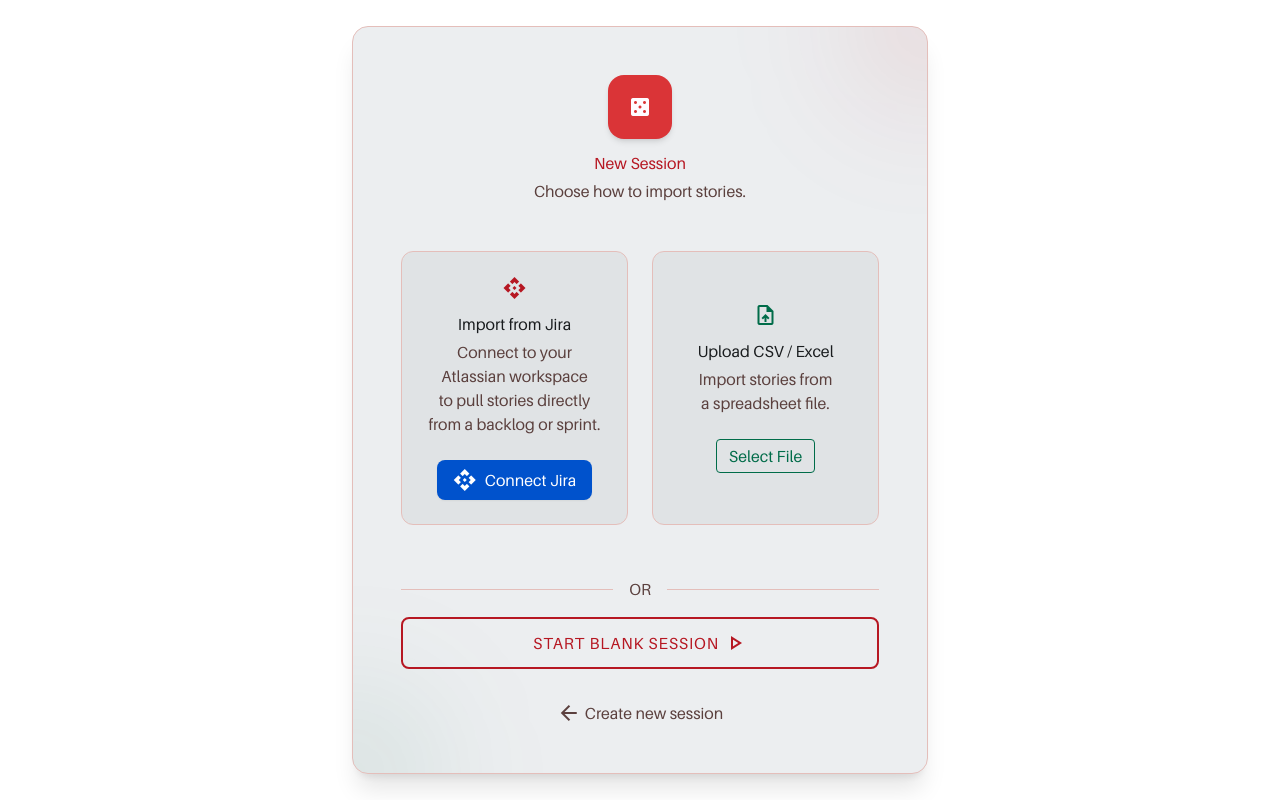
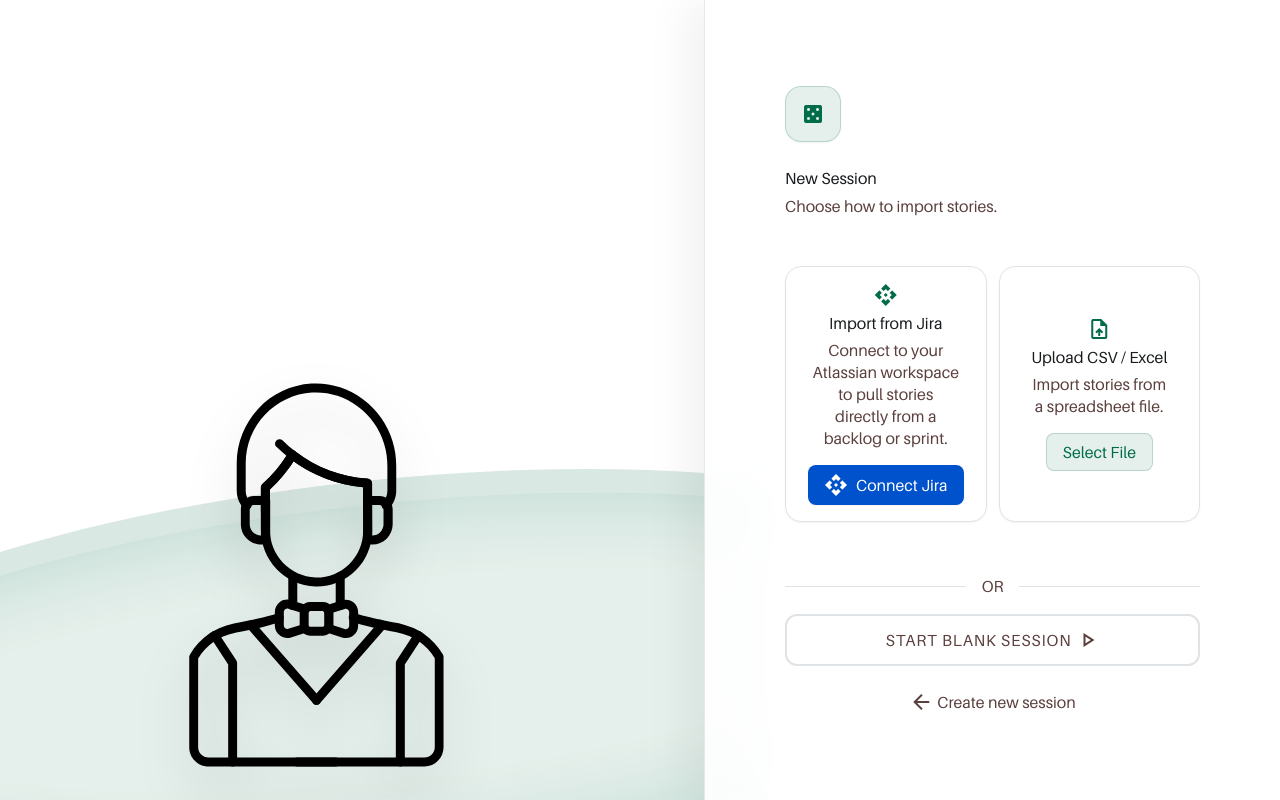
Before and after one commit to kevinezzat/aaib-casino-scrum-poker, a React (Vite) app in the folder client/: page /create/1 in a window 1280 px wide. Built offline with nearby package versions, Linux system fonts and the light colour scheme; no server answers.

Commit message:
Refresh create session UI theme
Redesigned the Create Session page with a split-screen layout, updated form and import cards, and a more polished dealer/table visual. Also retuned the Tailwind color tokens to a greener palette so the new UI has consistent theming.

```diff
--- a/client/src/pages/CreateSessionPage.jsx
+++ b/client/src/pages/CreateSessionPage.jsx
@@ -172,15 +172,15 @@
   const renderJumpstartOption = () => (
     <div className="mt-sm">
       <div className="relative flex items-center py-4">
-        <div className="flex-grow border-t border-outline-variant"></div>
+        <div className="flex-grow border-t border-surface-variant"></div>
         <span className="flex-shrink-0 mx-4 text-on-surface-variant font-label-sm">OR</span>
-        <div className="flex-grow border-t border-outline-variant"></div>
+        <div className="flex-grow border-t border-surface-variant"></div>
       </div>
 
       <button
         onClick={handleStartBlankSession}
         disabled={loading || importing}
-        className="w-full bg-transparent border-2 border-primary text-primary hover:bg-primary/10 font-label-md py-sm rounded-lg uppercase tracking-wider transition-colors disabled:opacity-50 disabled:cursor-not-allowed flex items-center justify-center gap-xs"
+        className="w-full bg-transparent border-2 border-surface-variant text-on-surface-variant hover:border-secondary hover:text-secondary font-label-md py-sm rounded-xl uppercase tracking-wider transition-colors disabled:opacity-50 disabled:cursor-not-allowed flex items-center justify-center gap-xs"
       >
         {loading || importing ? (
           <span className="material-symbols-outlined animate-spin text-[20px]">sync</span>
@@ -202,26 +202,36 @@
   }
 
   return (
-    <div className="bg-surface-container-lowest text-on-surface min-h-screen flex items-center justify-center p-md">
-      <div className="max-w-xl w-full bg-surface-container border border-outline-variant rounded-2xl p-lg shadow-xl animate-fade-in relative overflow-hidden">
-        {/* Subtle background decoration */}
-        <div className="absolute -top-20 -right-20 w-40 h-40 bg-primary/10 rounded-full blur-3xl pointer-events-none" />
-        <div className="absolute -bottom-20 -left-20 w-40 h-40 bg-secondary/10 rounded-full blur-3xl pointer-events-none" />
+    <div className="bg-surface-container-lowest text-on-surface h-screen relative flex overflow-hidden">
 
-        <div className="relative z-10 flex flex-col items-center mb-lg">
-          <div className="w-16 h-16 bg-primary-container rounded-2xl flex items-center justify-center mb-sm shadow-md">
-            <span className="material-symbols-outlined text-on-primary-container text-[32px]" style={{ fontVariationSettings: "'FILL' 1" }}>
+      {/* Left Area: Pool/Table Mock */}
+      <div className="absolute top-0 left-0 w-full lg:w-[60%] h-full flex items-center justify-center pointer-events-none z-0">
+        <div className="relative w-full h-full flex flex-col items-center justify-end overflow-hidden">
+          {/* Abstract pool/poker table shape */}
+          <div className="absolute w-[140%] h-[50%] -bottom-[10%] bg-secondary/10 rounded-[100%] shadow-[inset_0_0_80px_rgba(0,108,73,0.2)] transform -rotate-6 scale-x-125 border-[24px] border-secondary/5"></div>
+          {/* Dealer Image */}
+          <img src="/croupier.svg" alt="Dealer" className="relative z-10 w-[60%] max-w-[450px] object-contain drop-shadow-2xl translate-x-[-15%]" />
+        </div>
+      </div>
+
+      {/* Right Area: Form */}
+      <div className="relative z-10 w-full lg:w-[45%] ml-auto flex flex-col h-screen overflow-y-auto px-md py-4 lg:px-xl lg:py-md bg-surface-container-lowest/90 backdrop-blur-xl shadow-[-20px_0_40px_rgba(0,0,0,0.05)] border-l border-surface-container-high animate-fade-in">
+
+        <div className="max-w-md w-full mx-auto relative my-auto">
+          <div className="flex flex-col items-start mb-lg">
+            <div className="w-14 h-14 bg-secondary/10 rounded-2xl flex items-center justify-center mb-md shadow-sm border border-secondary/20">
+              <span className="material-symbols-outlined text-secondary text-[28px]" style={{ fontVariationSettings: "'FILL' 1" }}>
                 casino
               </span>
             </div>
-          <h1 className="font-headline-lg text-primary mb-xs text-center">New Session</h1>
-          <p className="font-body-sm text-on-surface-variant text-center">
+            <h1 className="font-headline-lg text-on-surface mb-xs">New Session</h1>
+            <p className="font-body-sm text-on-surface-variant">
               {stepTitles[currentStep]}
             </p>
           </div>
 
           {error && (
-          <div className="bg-error-container text-on-error-container p-sm rounded-lg mb-md font-body-sm border border-error/20 flex items-center gap-xs relative z-10">
+            <div className="bg-error-container text-on-error-container p-sm rounded-lg mb-md font-body-sm flex items-center gap-xs relative z-10">
               <span className="material-symbols-outlined text-[20px]">error</span>
               {error}
             </div>
@@ -231,38 +241,39 @@
             {currentStep === 1 && (
               <form onSubmit={handleCreateSession} className="flex flex-col gap-md animate-fade-in">
                 <div className="flex flex-col gap-xs">
-                <label htmlFor="hostName" className="font-label-md text-on-surface-variant">Your Name</label>
+                  <label htmlFor="hostName" className="font-label-sm text-on-surface-variant uppercase tracking-wider ml-2">Your Name</label>
                   <input
                     id="hostName"
                     type="text"
                     required
                     maxLength={60}
                     placeholder="e.g. Scrum Master Alex"
-                  className="bg-surface-container-highest border-outline-variant rounded-lg focus:border-primary focus:ring-primary font-body-md"
+                    className="w-full bg-surface-container-lowest border-2 border-surface-variant/50 focus:border-secondary focus:ring-4 focus:ring-secondary/20 rounded-2xl px-4 py-3 font-body-lg transition-all shadow-sm outline-none"
                     value={formData.hostName}
                     onChange={(e) => setFormData({ ...formData, hostName: e.target.value })}
                   />
                 </div>
 
-              <div className="flex flex-col gap-xs">
-                <label htmlFor="sessionName" className="font-label-md text-on-surface-variant">Session Name / Topic</label>
+                <div className="flex flex-col gap-xs mt-sm">
+                  <label htmlFor="sessionName" className="font-label-sm text-on-surface-variant uppercase tracking-wider ml-2">Session Name / Topic</label>
                   <input
                     id="sessionName"
                     type="text"
                     required
                     maxLength={120}
                     placeholder="e.g. Sprint 14 Planning"
-                  className="bg-surface-container-highest border-outline-variant rounded-lg focus:border-primary focus:ring-primary font-body-md"
+                    className="w-full bg-surface-container-lowest border-2 border-surface-variant/50 focus:border-secondary focus:ring-4 focus:ring-secondary/20 rounded-2xl px-4 py-3 font-body-lg transition-all shadow-sm outline-none"
                     value={formData.sessionName}
                     onChange={(e) => setFormData({ ...formData, sessionName: e.target.value })}
                   />
                 </div>
 
-              <div className="flex flex-col gap-xs mb-sm">
-                <label htmlFor="deckType" className="font-label-md text-on-surface-variant">Deck Type</label>
+                <div className="flex flex-col gap-xs mt-sm mb-lg">
+                  <label htmlFor="deckType" className="font-label-sm text-on-surface-variant uppercase tracking-wider ml-2">Deck Type</label>
+                  <div className="relative">
                     <select
                       id="deckType"
-                  className="bg-surface-container-highest border-outline-variant rounded-lg focus:border-primary focus:ring-primary font-body-md"
+                      className="w-full bg-surface-container-lowest border-2 border-surface-variant/50 focus:border-secondary focus:ring-4 focus:ring-secondary/20 rounded-2xl px-4 py-3 font-body-lg transition-all shadow-sm cursor-pointer appearance-none outline-none"
                       value={formData.deckType}
                       onChange={(e) => setFormData({ ...formData, deckType: e.target.value })}
                     >
@@ -270,51 +281,55 @@
                       <option value="tshirt">T-Shirt (XS, S, M, L, XL)</option>
                       <option value="powers-of-2">Powers of 2 (1, 2, 4, 8, 16)</option>
                     </select>
+
+                  </div>
                 </div>
 
                 <button
                   type="submit"
                   disabled={!formData.hostName.trim() || !formData.sessionName.trim() || loading}
-                className="w-full bg-primary hover:bg-surface-tint text-on-primary font-label-md py-sm rounded-lg uppercase tracking-wider transition-colors disabled:opacity-50 disabled:cursor-not-allowed flex items-center justify-center gap-xs"
+                  className="w-full bg-secondary hover:bg-secondary/90 text-on-secondary font-label-md py-4 rounded-xl uppercase tracking-wider transition-all disabled:opacity-50 disabled:cursor-not-allowed flex items-center justify-center gap-sm shadow-md hover:shadow-lg"
                 >
                   {loading ? 'Creating...' : 'Next Step'}
-                <span className="material-symbols-outlined text-[18px]">arrow_forward</span>
+                  <span className="material-symbols-outlined text-[20px]">arrow_forward</span>
                 </button>
               </form>
             )}
 
             {currentStep === 2 && (
               <div className="flex flex-col gap-md animate-fade-in">
-              <div className="grid grid-cols-1 md:grid-cols-2 gap-md">
+                <div className="grid grid-cols-1 md:grid-cols-2 gap-sm">
 
                   {/* Jira Card */}
-                <div className="bg-surface-container-highest border border-outline-variant rounded-xl p-md flex flex-col items-center justify-center text-center gap-sm hover:border-primary/50 transition-colors">
-                  <span className="material-symbols-outlined text-[32px] text-primary">api</span>
+                  <div className="bg-surface-container-lowest border border-surface-variant rounded-2xl p-4 flex flex-col items-center justify-center text-center gap-xs hover:border-secondary/50 transition-colors shadow-sm hover:shadow-md">
+                    <span className="material-symbols-outlined text-[28px] text-secondary">api</span>
                     <div>
-                    <h3 className="font-label-lg text-on-surface">Import from Jira</h3>
-                    <p className="font-body-sm text-on-surface-variant mt-1 mb-3 text-balance">
+                      <h3 className="font-label-md text-on-surface">Import from Jira</h3>
+                      <p className="font-body-sm text-on-surface-variant mt-1 mb-2 text-balance leading-snug">
                         Connect to your Atlassian workspace to pull stories directly from a backlog or sprint.
                       </p>
                     </div>
+                    <div className="mt-1">
                       <JiraConnectButton roomCode={urlCode} />
+                    </div>
                   </div>
 
                   {/* File Upload Card */}
-                <label className="bg-surface-container-highest border border-outline-variant rounded-xl p-md flex flex-col items-center justify-center text-center gap-sm hover:border-secondary/50 transition-colors cursor-pointer group">
+                  <label className="bg-surface-container-lowest border border-surface-variant rounded-2xl p-4 flex flex-col items-center justify-center text-center gap-xs hover:border-secondary/50 transition-colors shadow-sm hover:shadow-md cursor-pointer group">
                     <input
                       type="file"
                       accept=".csv, .xlsx, .xls"
                       className="hidden"
                       onChange={handleFileUpload}
                     />
-                  <span className="material-symbols-outlined text-[32px] text-secondary group-hover:scale-110 transition-transform">upload_file</span>
+                    <span className="material-symbols-outlined text-[28px] text-secondary group-hover:scale-110 transition-transform">upload_file</span>
                     <div>
-                    <h3 className="font-label-lg text-on-surface">Upload CSV / Excel</h3>
-                    <p className="font-body-sm text-on-surface-variant mt-1 mb-3 text-balance">
+                      <h3 className="font-label-md text-on-surface">Upload CSV / Excel</h3>
+                      <p className="font-body-sm text-on-surface-variant mt-1 mb-2 text-balance leading-snug">
                         Import stories from a spreadsheet file.
                       </p>
                     </div>
-                  <span className="bg-surface-container-highest border border-secondary px-3 py-1 rounded font-label-sm text-secondary group-hover:bg-secondary group-hover:text-on-secondary transition-colors">
+                    <span className="bg-secondary/10 border border-secondary/20 px-4 py-1.5 mt-1 rounded-lg font-label-sm text-secondary group-hover:bg-secondary group-hover:text-on-secondary transition-colors">
                       Select File
                     </span>
                   </label>
@@ -324,7 +339,7 @@
 
                 <button
                   onClick={() => navigate('/create')}
-                className="mx-auto mt-2 text-on-surface-variant hover:text-on-surface font-label-sm flex items-center gap-1 transition-colors"
+                  className="mx-auto mt-0 text-on-surface-variant hover:text-on-surface font-label-sm flex items-center gap-1 transition-colors"
                 >
                   <span className="material-symbols-outlined text-[16px]">arrow_back</span>
                   Create new session
@@ -362,7 +377,7 @@
             )}
 
             {currentStep === 5 && (
-            <div className="flex flex-col gap-md animate-fade-in w-full max-w-[800px] mx-auto">
+              <div className="flex flex-col gap-md animate-fade-in w-full">
                 <CsvMappingUI
                   headers={csvData.headers}
                   rows={csvData.rows}
@@ -375,5 +390,6 @@
           </div>
         </div>
       </div>
+    </div>
   )
 }
--- a/client/tailwind.config.js
+++ b/client/tailwind.config.js
@@ -8,35 +8,35 @@
         // ── Material Design color roles ─────────────────────────────────
         'on-surface': '#191c1e',
         'secondary-container': '#6cf8bb',
-        'primary': '#b61722',
+        'primary': '#006c49',
         'on-background': '#191c1e',
         'inverse-on-surface': '#eff1f3',
-        'primary-container': '#da3437',
+        'primary-container': '#6cf8bb',
         'secondary': '#006c49',
         'on-tertiary-fixed-variant': '#3f465c',
         'inverse-surface': '#2d3133',
         'secondary-fixed': '#6ffbbe',
-        'outline-variant': '#e4beba',
+        'outline-variant': '#c1c9bf',
         'on-tertiary-container': '#fefcff',
         'on-error': '#ffffff',
-        'surface-tint': '#b91a24',
+        'surface-tint': '#006c49',
         'tertiary-container': '#6c748b',
         'error-container': '#ffdad6',
         'surface-container-high': '#e6e8ea',
-        'on-primary-fixed': '#410004',
+        'on-primary-fixed': '#002113',
         'error': '#ba1a1a',
         'surface-variant': '#e0e3e5',
         'surface-dim': '#d8dadc',
-        'on-primary-fixed-variant': '#930013',
-        'inverse-primary': '#ffb3ad',
+        'on-primary-fixed-variant': '#005236',
+        'inverse-primary': '#4edea3',
         'on-error-container': '#93000a',
         'tertiary-fixed-dim': '#bec6e0',
-        'primary-fixed': '#ffdad7',
+        'primary-fixed': '#6ffbbe',
         'secondary-fixed-dim': '#4edea3',
         'surface': '#f7f9fb',
-        'primary-fixed-dim': '#ffb3ad',
+        'primary-fixed-dim': '#4edea3',
         'surface-container-low': '#f2f4f6',
-        'outline': '#8f6f6d',
+        'outline': '#727971',
         'on-tertiary': '#ffffff',
         'on-secondary-container': '#00714d',
         'surface-container-highest': '#e0e3e5',
@@ -46,7 +46,7 @@
         'surface-container': '#eceef0',
         'on-secondary-fixed-variant': '#005236',
         'on-tertiary-fixed': '#131b2e',
-        'on-primary-container': '#fffbff',
+        'on-primary-container': '#00714d',
         'on-secondary-fixed': '#002113',
         'on-secondary': '#ffffff',
         'background': '#f7f9fb',
```
Lines whose indentation alone changed are shown as unchanged.
